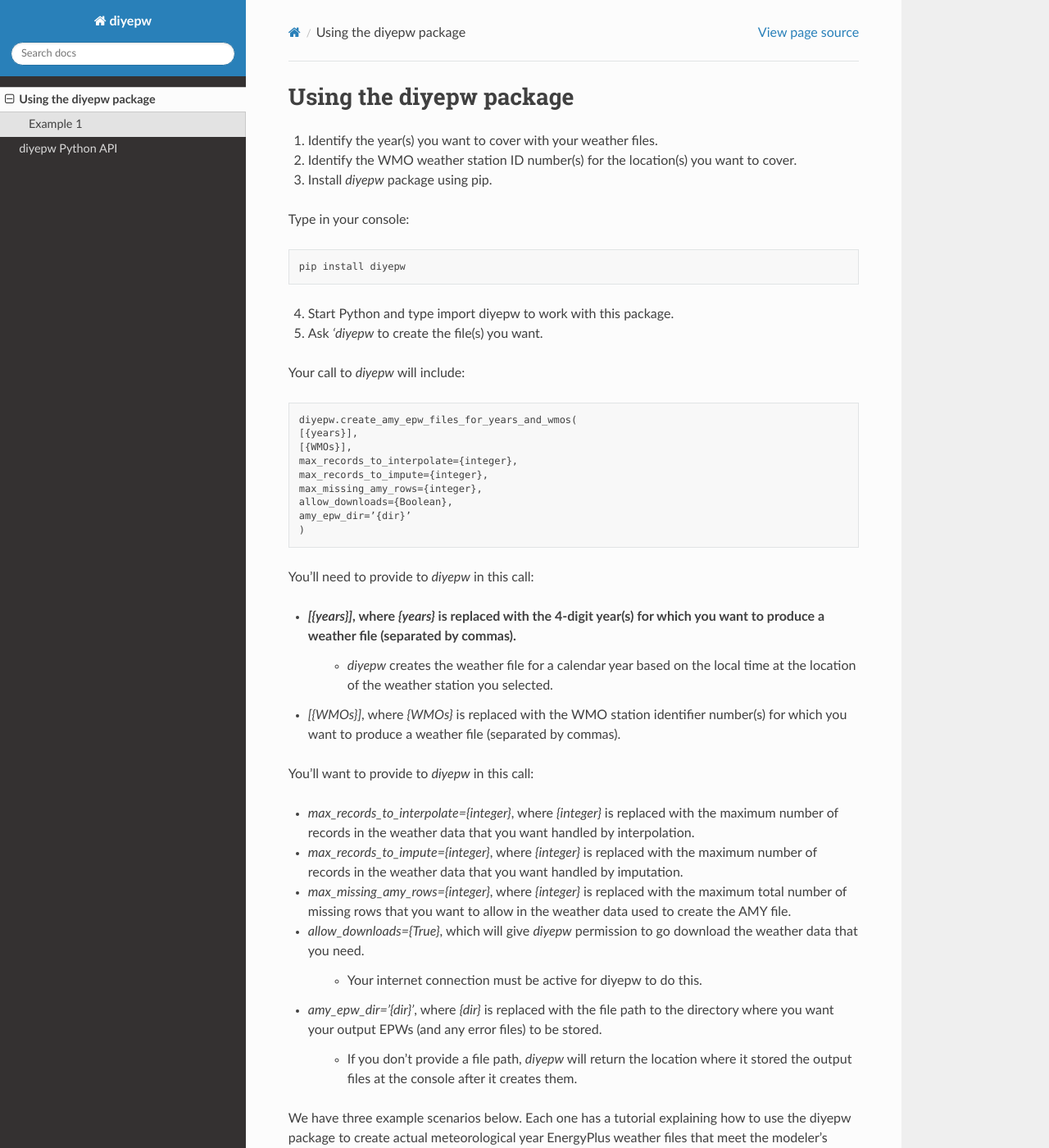
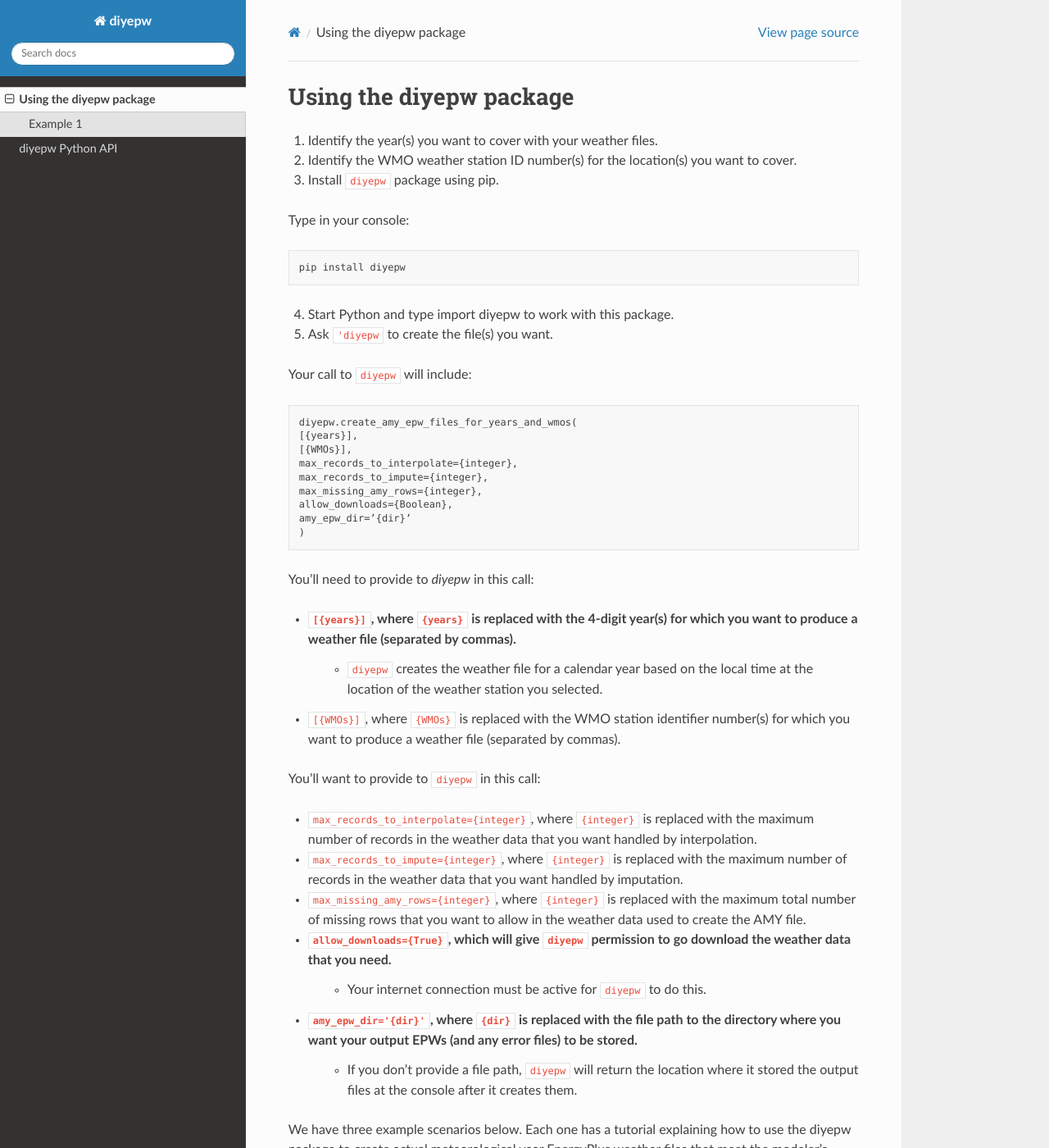
Before and after one commit to IMMM-SFA/diyepw, a Sphinx documentation site: the page built from docs/tutorial.rst, in a window 1280 px wide and 1400 px high. Shown: the whole window at 82% size. Built offline with Sphinx 7.4.7 and the Read the Docs theme 2.0.0, drawn with Linux system fonts in a browser that asks for light colours.

```diff
--- a/docs/tutorial.rst
+++ b/docs/tutorial.rst
@@ -3,7 +3,7 @@ Using the diyepw package
 
 1. Identify the year(s) you want to cover with your weather files.
 2. Identify the WMO weather station ID number(s) for the location(s) you want to cover.
-3. Install `diyepw` package using pip.
+3. Install ``diyepw`` package using pip.
 
 Type in your console:
 ::
@@ -11,9 +11,9 @@ Type in your console:
     pip install diyepw
 
 4. Start Python and type import diyepw to work with this package.
-5. Ask `'diyepw` to create the file(s) you want.
+5. Ask ``'diyepw`` to create the file(s) you want.
 
-Your call to `diyepw` will include:
+Your call to ``diyepw`` will include:
 ::
 
      diyepw.create_amy_epw_files_for_years_and_wmos(
@@ -28,22 +28,19 @@ Your call to `diyepw` will include:
 
 You'll need to provide to `diyepw` in this call:
 
-- `[{years}]`, where `{years}` is replaced with the 4-digit year(s) for which you want to produce a weather file (separated by commas).
-   - `diyepw` creates the weather file for a calendar year based on the local time at the location of the weather station you selected.
-- `[{WMOs}]`, where `{WMOs}` is replaced with the WMO station identifier number(s) for which you want to produce a weather file (separated by commas).
+- ``[{years}]``, where ``{years}`` is replaced with the 4-digit year(s) for which you want to produce a weather file (separated by commas).
+   - ``diyepw`` creates the weather file for a calendar year based on the local time at the location of the weather station you selected.
+- ``[{WMOs}]``, where ``{WMOs}`` is replaced with the WMO station identifier number(s) for which you want to produce a weather file (separated by commas).
 
-You'll want to provide to `diyepw` in this call:
+You'll want to provide to ``diyepw`` in this call:
 
-- `max_records_to_interpolate={integer}`, where `{integer}` is replaced with the maximum number of records in the weather data that you want handled by interpolation.
-- `max_records_to_impute={integer}`, where `{integer}` is replaced with the maximum number of records in the weather data that you want handled by imputation.
-- `max_missing_amy_rows={integer}`, where `{integer}` is replaced with the maximum total number of missing rows that you want to allow in the weather data used to create the AMY file.
-- `allow_downloads={True}`, which will give `diyepw` permission to go download the weather data that you need.
-
-   - Your internet connection must be active for diyepw to do this.
-
-- `amy_epw_dir='{dir}'`, where `{dir}` is replaced with the file path to the directory where you want your output EPWs (and any error files) to be stored.
-
-   - If you don’t provide a file path, `diyepw` will return the location where it stored the output files at the console after it creates them.
+- ``max_records_to_interpolate={integer}``, where ``{integer}`` is replaced with the maximum number of records in the weather data that you want handled by interpolation.
+- ``max_records_to_impute={integer}``, where ``{integer}`` is replaced with the maximum number of records in the weather data that you want handled by imputation.
+- ``max_missing_amy_rows={integer}``, where ``{integer}`` is replaced with the maximum total number of missing rows that you want to allow in the weather data used to create the AMY file.
+- ``allow_downloads={True}``, which will give ``diyepw`` permission to go download the weather data that you need.
+   - Your internet connection must be active for ``diyepw`` to do this.
+- ``amy_epw_dir='{dir}'``, where ``{dir}`` is replaced with the file path to the directory where you want your output EPWs (and any error files) to be stored.
+   - If you don’t provide a file path, ``diyepw`` will return the location where it stored the output files at the console after it creates them.
 
 We have three example scenarios below. Each one has a tutorial explaining how to use the diyepw package to create actual meteorological year EnergyPlus weather files that meet the modeler’s needs.
 
```
